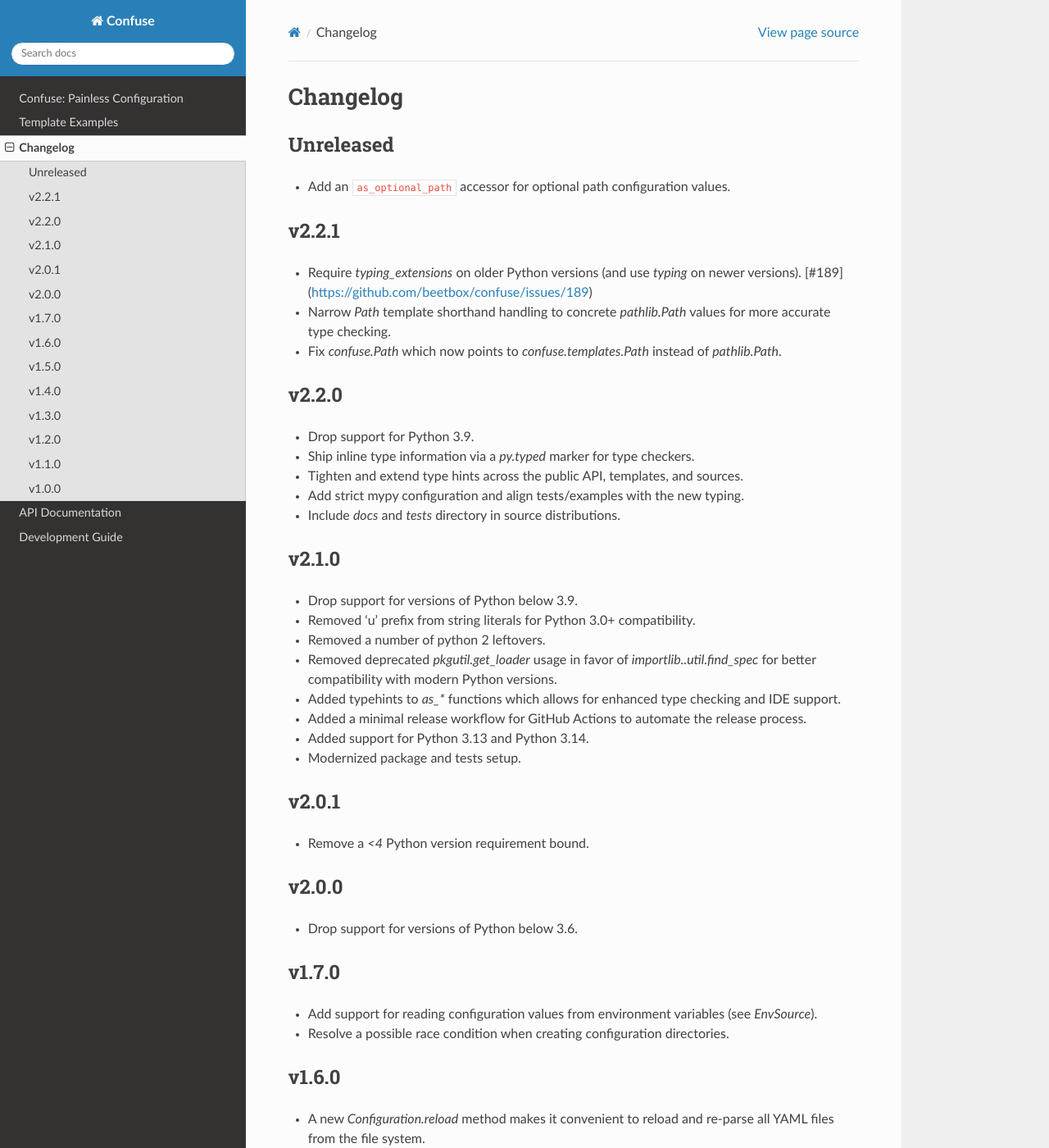
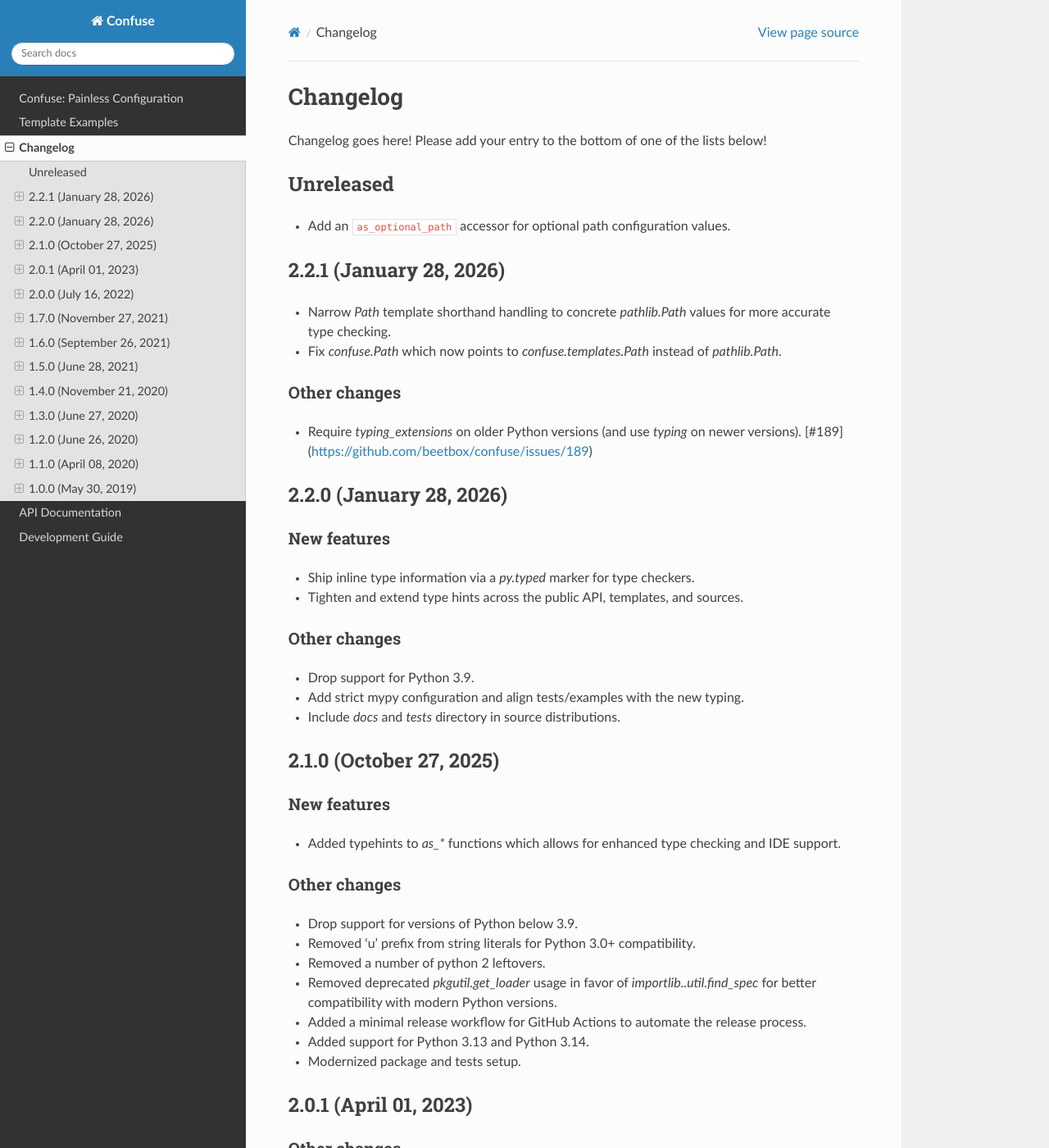
Before and after one commit to beetbox/confuse, a Sphinx documentation site: the page built from docs/changelog.rst, in a window 1280 px wide and 1400 px high. Shown: the whole window at 82% size. Built offline with Sphinx 7.4.7 and the Read the Docs theme 3.1.0, drawn with Linux system fonts in a browser that asks for light colours; some of the changed text lies outside the part shown.

Commit message:
Sync changelog structure with beets

```diff
--- a/docs/changelog.rst
+++ b/docs/changelog.rst
@@ -1,32 +1,57 @@
 Changelog
 =========
+
+Changelog goes here! Please add your entry to the bottom of one of the lists
+below!
+
+.. Uncomment the relevant section when you add the first entry
 
 Unreleased
 ----------
 
 - Add an ``as_optional_path`` accessor for optional path configuration values.
 
-v2.2.1
-------
+2.2.1 (January 28, 2026)
+------------------------
 
-- Require `typing_extensions` on older Python versions (and use `typing` on
-  newer versions). [#189](https://github.com/beetbox/confuse/issues/189)
 - Narrow `Path` template shorthand handling to concrete `pathlib.Path` values
   for more accurate type checking.
 - Fix `confuse.Path` which now points to `confuse.templates.Path` instead of
   `pathlib.Path`.
 
-v2.2.0
-------
+Other changes
+~~~~~~~~~~~~~
+
+- Require `typing_extensions` on older Python versions (and use `typing` on
+  newer versions). [#189](https://github.com/beetbox/confuse/issues/189)
+
+2.2.0 (January 28, 2026)
+------------------------
+
+New features
+~~~~~~~~~~~~
+
+- Ship inline type information via a `py.typed` marker for type checkers.
+- Tighten and extend type hints across the public API, templates, and sources.
+
+Other changes
+~~~~~~~~~~~~~
 
 - Drop support for Python 3.9.
-- Ship inline type information via a `py.typed` marker for type checkers.
-- Tighten and extend type hints across the public API, templates, and sources.
 - Add strict mypy configuration and align tests/examples with the new typing.
 - Include `docs` and `tests` directory in source distributions.
 
-v2.1.0
-------
+2.1.0 (October 27, 2025)
+------------------------
+
+New features
+~~~~~~~~~~~~
+
+- Added typehints to `as_*` functions which allows for enhanced type checking
+  and IDE support.
+
+Other changes
+~~~~~~~~~~~~~
 
 - Drop support for versions of Python below 3.9.
 - Removed 'u' prefix from string literals for Python 3.0+ compatibility.
@@ -34,38 +59,55 @@
 - Removed deprecated `pkgutil.get_loader` usage in favor of
   `importlib..util.find_spec` for better compatibility with modern Python
   versions.
-- Added typehints to `as_*` functions which allows for enhanced type checking
-  and IDE support.
 - Added a minimal release workflow for GitHub Actions to automate the release
   process.
 - Added support for Python 3.13 and Python 3.14.
 - Modernized package and tests setup.
 
-v2.0.1
-------
+2.0.1 (April 01, 2023)
+----------------------
+
+Other changes
+~~~~~~~~~~~~~
 
 - Remove a `<4` Python version requirement bound.
 
-v2.0.0
-------
+2.0.0 (July 16, 2022)
+---------------------
+
+Other changes
+~~~~~~~~~~~~~
 
 - Drop support for versions of Python below 3.6.
 
-v1.7.0
-------
+1.7.0 (November 27, 2021)
+-------------------------
+
+New features
+~~~~~~~~~~~~
 
 - Add support for reading configuration values from environment variables (see
   `EnvSource`).
+
+Bug fixes
+~~~~~~~~~
+
 - Resolve a possible race condition when creating configuration directories.
 
-v1.6.0
-------
+1.6.0 (September 26, 2021)
+--------------------------
+
+New features
+~~~~~~~~~~~~
 
 - A new `Configuration.reload` method makes it convenient to reload and re-parse
   all YAML files from the file system.
 
-v1.5.0
-------
+1.5.0 (June 28, 2021)
+---------------------
+
+New features
+~~~~~~~~~~~~
 
 - A new `MappingValues` template behaves like `Sequence` but for mappings with
   arbitrary keys.
@@ -74,45 +116,76 @@
   directory. Also, configuration sources now have a corresponding global option
   to resolve relative to the base configuration directory instead of the
   location of the specific configuration file.
+
+Bug fixes
+~~~~~~~~~
+
 - There is a better error message for `Sequence` templates when the data from
   the configuration is not a sequence.
 
-v1.4.0
-------
+1.4.0 (November 21, 2020)
+-------------------------
+
+Bug fixes
+~~~~~~~~~
 
 - `pathlib.PurePath` objects can now be converted to `Path` templates.
 - `AttrDict` now properly supports (over)writing attributes via dot notation.
 
-v1.3.0
-------
+1.3.0 (June 27, 2020)
+---------------------
 
-- Break up the `confuse` module into a package. (All names should still be
-  importable from `confuse`.)
+New features
+~~~~~~~~~~~~
+
 - When using `None` as a template, the result is a value whose default is
   `None`. Previously, this was equivalent to leaving the key off entirely, i.e.,
   a template with no default. To get the same effect now, use `confuse.REQUIRED`
   in the template.
 
-v1.2.0
-------
+Other changes
+~~~~~~~~~~~~~
+
+- Break up the `confuse` module into a package. (All names should still be
+  importable from `confuse`.)
+
+1.2.0 (June 26, 2020)
+---------------------
+
+New features
+~~~~~~~~~~~~
 
 - `float` values (like ``4.2``) can now be used in templates (just like ``42``
   works as an `int` template).
-- The `Filename` and `Path` templates now correctly accept default values.
 - It's now possible to provide custom PyYAML `Loader` objects for parsing config
   files.
 
-v1.1.0
-------
+Bug fixes
+~~~~~~~~~
+
+- The `Filename` and `Path` templates now correctly accept default values.
+
+1.1.0 (April 08, 2020)
+----------------------
+
+New features
+~~~~~~~~~~~~
 
 - A new ``Path`` template produces a pathlib_ Path object.
+- String templates support environment variable expansion.
+
+Other changes
+~~~~~~~~~~~~~
+
 - Drop support for Python 3.4 (following in the footsteps of PyYAML).
-- String templates support environment variable expansion.
 
 .. _pathlib: https://docs.python.org/3/library/pathlib.html
 
-v1.0.0
-------
+1.0.0 (May 30, 2019)
+--------------------
+
+Other changes
+~~~~~~~~~~~~~
 
 The first stable release, and the first that beets_ depends on externally.
 
--- a/docs/conf.py
+++ b/docs/conf.py
@@ -18,7 +18,6 @@
     "sphinx.ext.autodoc",
     "sphinx.ext.intersphinx",
     "sphinx.ext.viewcode",
-    "sphinx.ext.autosectionlabel",
     "sphinx_rtd_theme",
 ]
 source_suffix = ".rst"
--- a/docs/examples.rst
+++ b/docs/examples.rst
@@ -253,7 +255,7 @@
 - ``log``: a filename that follows the default ``Filename`` template behavior
 
 The initial user config file will be at ``~/.config/ExampleApp/config.yaml``,
-where it will be discovered automatically using the :ref:`Search Paths`, and has
+where it will be discovered automatically using the :ref:`search-paths`, and has
 the following contents:
 
 .. code-block:: yaml
```
Also changed, not shown: other parts of docs/examples.rst (+2 -0 lines), docs/usage.rst (+13 -5 lines).
